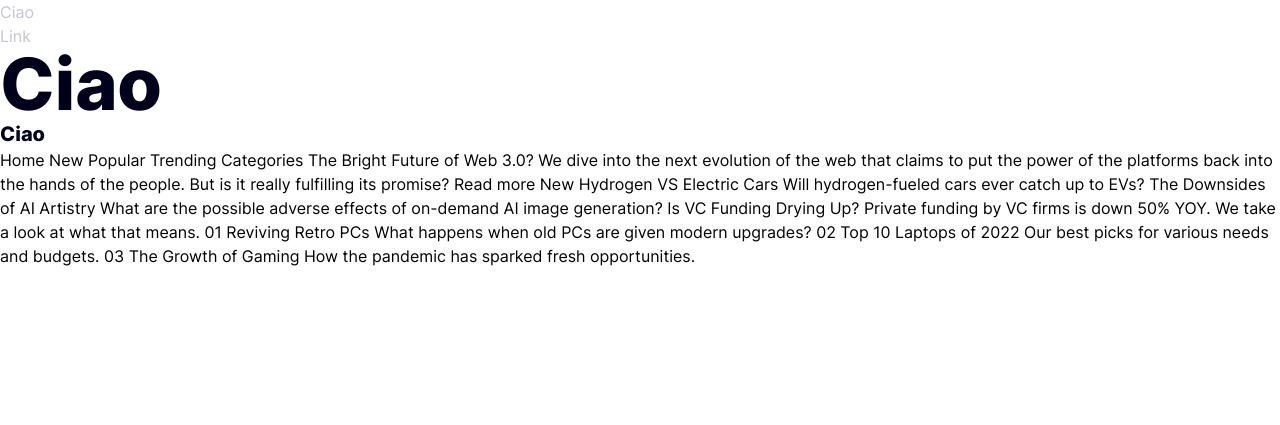
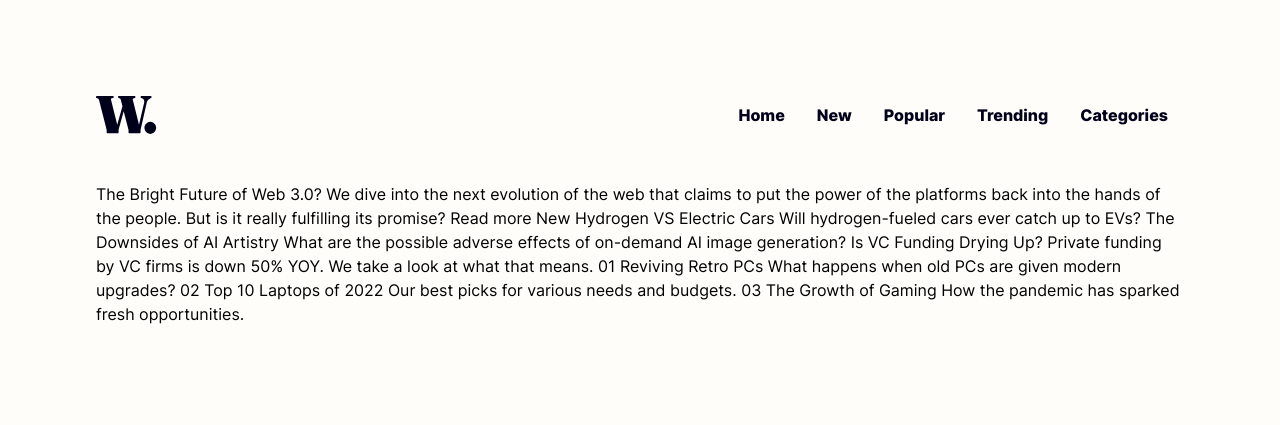
Before and after one commit to peppe2412/News-homepage, a website: page src/index.html in a window 1280 px wide. Drawn offline with Linux system fonts and the light colour scheme.

Commit message:
Navbar, body background, clean CSS

```diff
--- a/package.json
+++ b/package.json
@@ -1,6 +1,7 @@
 {
   "dependencies": {
-    "@tailwindcss/cli": "^4.2.0",
-    "tailwindcss": "^4.2.0"
+    "@tailwindcss/cli": "^4.2.1",
+    "tailwind": "^4.0.0",
+    "tailwindcss": "^4.2.1"
   }
 }
--- a/src/index.html
+++ b/src/index.html
@@ -15,24 +15,36 @@
     <link href="./output.css" rel="stylesheet" />
   </head>
   <body>
+    <header class="mb-12">
+      <nav class="flex">
+        <a href="/src/index.html">
+          <img
+            src="/assets/images/logo.svg"
+            alt="Logo"
+          />
+        </a>
+        <div class="container flex items-center justify-end">
+          <ul class="nav-links">
+            <li><a href="/src/index.html">Home</a></li>
+            <li><a href="/src/index.html">New</a></li>
+            <li><a href="/src/index.html">Popular</a></li>
+            <li><a href="/src/index.html">Trending</a></li>
+            <li><a href="/src/index.html">Categories</a></li>
+          </ul>
+        </div>
+      </nav>
+    </header>
 
-    <p>Ciao</p>
-    <a href="">Link</a>
-
-    <h1 class="text-7xl">Ciao</h1>
-    <h3 class="text-xl">Ciao</h3>
-
-    Home New Popular Trending Categories The Bright Future of Web 3.0? We dive
-    into the next evolution of the web that claims to put the power of the
-    platforms back into the hands of the people. But is it really fulfilling its
-    promise? Read more New Hydrogen VS Electric Cars Will hydrogen-fueled cars
-    ever catch up to EVs? The Downsides of AI Artistry What are the possible
-    adverse effects of on-demand AI image generation? Is VC Funding Drying Up?
-    Private funding by VC firms is down 50% YOY. We take a look at what that
-    means. 01 Reviving Retro PCs What happens when old PCs are given modern
-    upgrades? 02 Top 10 Laptops of 2022 Our best picks for various needs and
-    budgets. 03 The Growth of Gaming How the pandemic has sparked fresh
-    opportunities.
+    The Bright Future of Web 3.0? We dive into the next evolution of the web
+    that claims to put the power of the platforms back into the hands of the
+    people. But is it really fulfilling its promise? Read more New Hydrogen VS
+    Electric Cars Will hydrogen-fueled cars ever catch up to EVs? The Downsides
+    of AI Artistry What are the possible adverse effects of on-demand AI image
+    generation? Is VC Funding Drying Up? Private funding by VC firms is down 50%
+    YOY. We take a look at what that means. 01 Reviving Retro PCs What happens
+    when old PCs are given modern upgrades? 02 Top 10 Laptops of 2022 Our best
+    picks for various needs and budgets. 03 The Growth of Gaming How the
+    pandemic has sparked fresh opportunities.
 
     <script src="main.js"></script>
   </body>
--- a/src/input.css
+++ b/src/input.css
@@ -16,15 +16,36 @@
 }
 
 body {
-  @apply font-inter;
+  @apply font-inter p-24 bg-(--off-white);
 }
 
 p,
 a {
-  @apply text-[var(--grayish-blue)];
+  @apply text-(--dark-grayish-blue);
 }
 
 h1,
 h3 {
-  @apply text-[var(--very-dark-blue)] font-[800];
+  @apply text-(--very-dark-blue) font-extrabold;
 }
+
+.nav-links {
+  @apply flex;
+}
+
+.nav-links a {
+  @apply px-4;
+  @apply text-(--very-dark-blue) font-extrabold;
+}
+
+.nav-links {
+  @apply flex;
+}
+
+.nav-links a {
+  @apply px-4;
+}
+
+.nav-links a:active{
+  @apply text-(--soft-red)
+}
```
Also changed, not shown: src/output.css, 1 other file.
